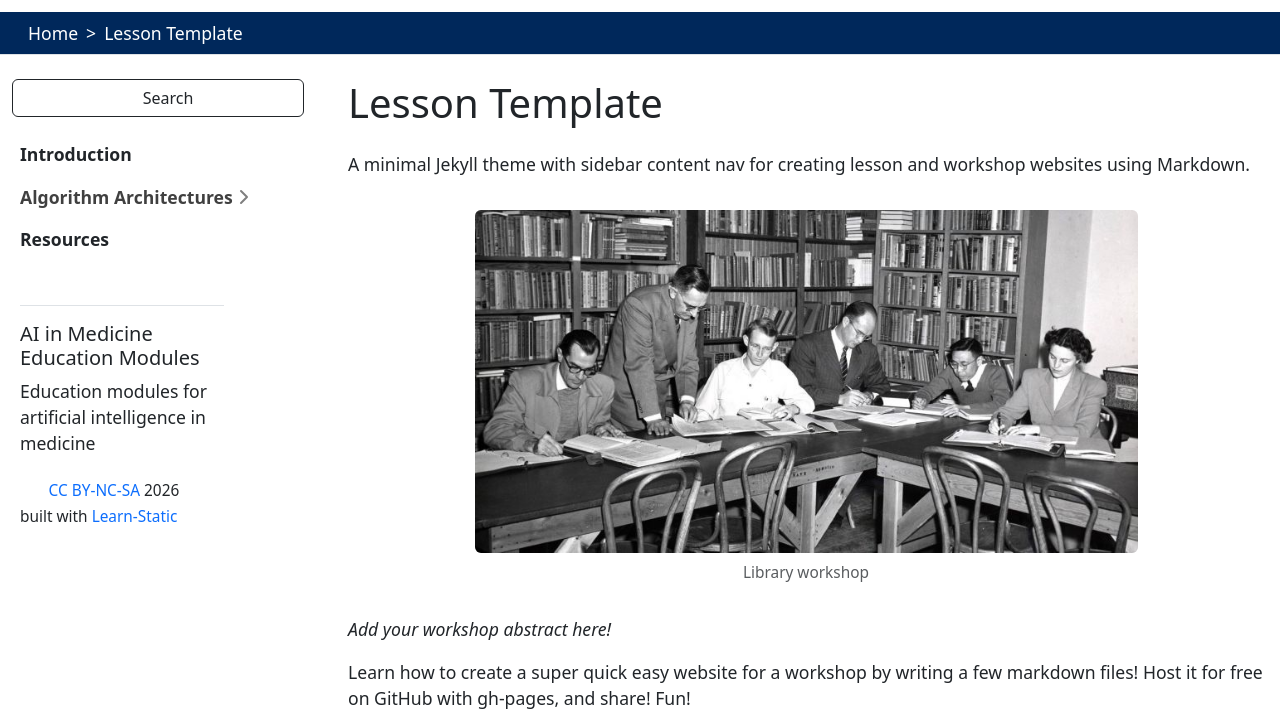
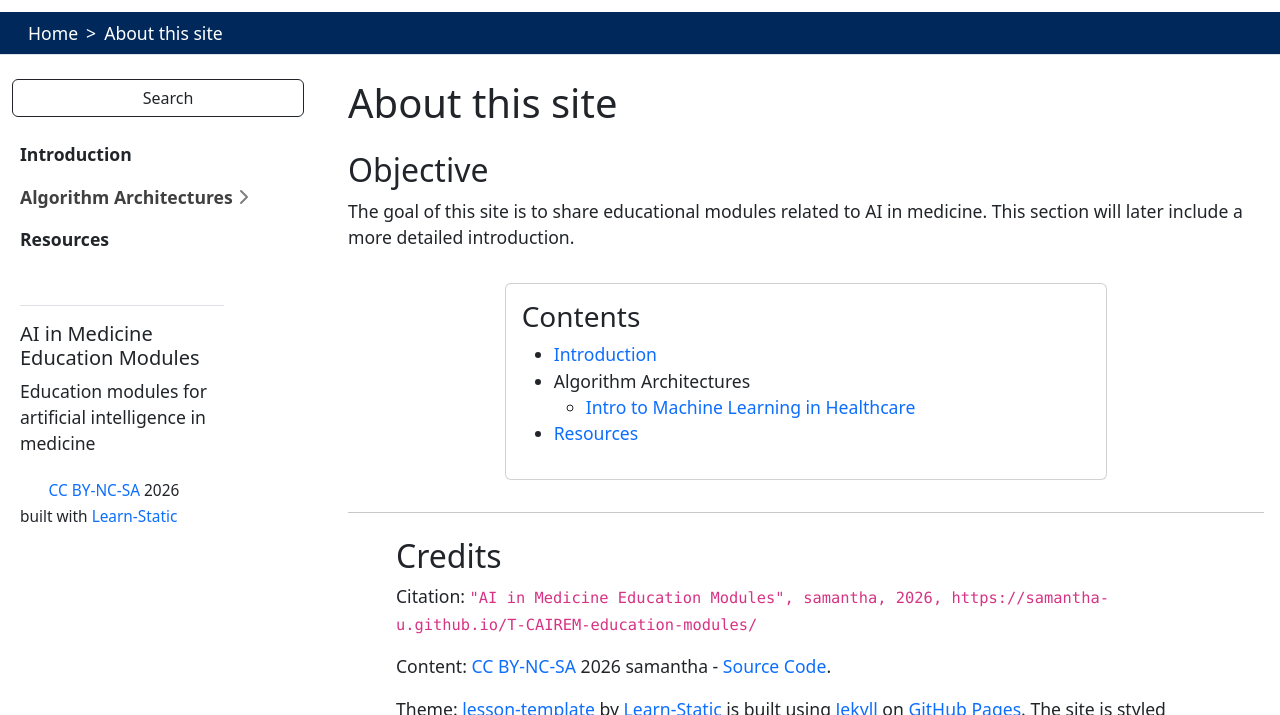
Before and after one commit to samantha-u/T-CAIREM-education-modules, a Jekyll site: the page built from index.md, in a window 1280 px wide and 900 px high, scrolled down 535 px, cut to the strip 185-900 px from the top of the window. Built offline with Jekyll 4.4.1, drawn with Linux system fonts in a browser that asks for light colours.

Commit message:
Update index

```diff
--- a/index.md
+++ b/index.md
@@ -1,18 +1,11 @@
 ---
-title: Lesson Template
+title: About this site
 layout: lesson-content
 anchor_headings: false
 ---
 
-A minimal Jekyll theme with sidebar content nav for creating lesson and workshop websites using Markdown.
-
-{% include figure.html img="uidaho-workshop.jpg" alt="intro image here" caption="Library workshop" width="75%" %}
-
-*Add your workshop abstract here!*
-
-Learn how to create a super quick easy website for a workshop by writing a few markdown files!
-Host it for free on GitHub with gh-pages, and share!
-Fun!
+## Objective
+The goal of this site is to share educational modules related to AI in medicine. This section will later include a more detailed introduction.
 
 {% include toc.html %}
 
```
